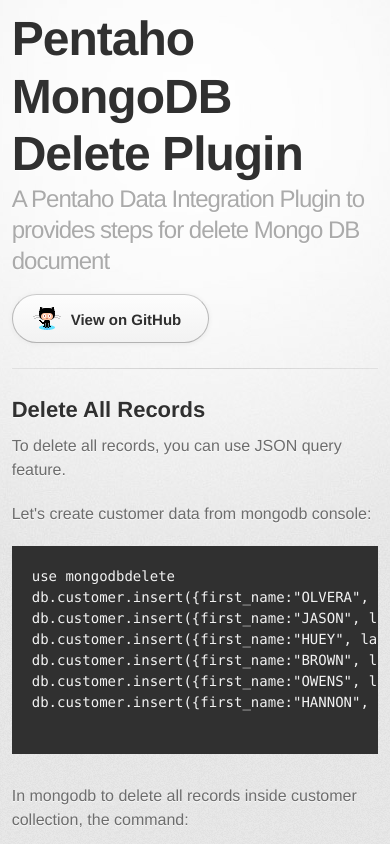
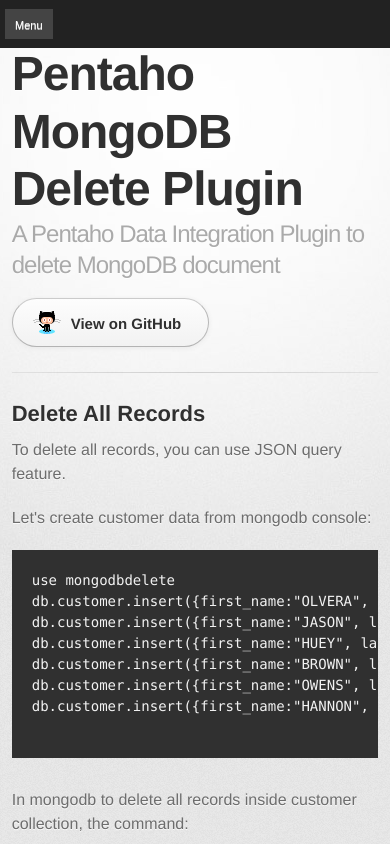
Before and after one commit to maasdi/pentaho-mongodb-delete-plugin, a plain HTML site: page post/delete-all.html in a window 390 px wide. Shown: the top 844 px of the page. Drawn offline with nearby package versions, Linux system fonts and the light colour scheme; a web font is replaced by a local one.

Commit message:
update menu

```diff
--- a/js/app.js
+++ b/js/app.js
@@ -1,6 +1,6 @@
 $(document).ready(function(){
-	//$('#responsive-menu-button').sidr({
-    //  name: 'sidr-main',
-    //  source: '#navigation'
-   // });
+	$('#responsive-menu-button').sidr({
+      name: 'sidr-main',
+      source: '#navigation'
+    });
 });
--- a/post/delete-all.html
+++ b/post/delete-all.html
@@ -3,24 +3,42 @@
   <head>
     <meta charset='utf-8'>
     <meta http-equiv="X-UA-Compatible" content="chrome=1">
+    <meta name="viewport" content="width=device-width, initial-scale=1.0">
     <link href='https://fonts.googleapis.com/css?family=Chivo:900' rel='stylesheet' type='text/css'>
     <link rel="stylesheet" type="text/css" href="../stylesheets/stylesheet.css" media="screen" />
     <link rel="stylesheet" type="text/css" href="../stylesheets/pygment_trac.css" media="screen" />
     <link rel="stylesheet" type="text/css" href="../stylesheets/print.css" media="print" />
+    <link rel="stylesheet" type="text/css" href="../js/sidr/stylesheets/jquery.sidr.dark.css">
     <!--[if lt IE 9]>
     <script src="//html5shiv.googlecode.com/svn/trunk/html5.js"></script>
     <![endif]-->
-    <script type="text/javascript" src="//ajax.googleapis.com/ajax/libs/jquery/1.7.2/jquery.min.js"></script>
+    <script type="text/javascript" src="http://ajax.googleapis.com/ajax/libs/jquery/1.7.2/jquery.min.js"></script>
+    <script type="text/javascript" src="../js/sidr/jquery.sidr.min.js"></script>
     <script type="text/javascript" src="../js/app.js"></script>
     <title>Pentaho MongoDB Delete Plugin</title>
   </head>
   <body>
+    <div id="mobile-header">
+        <a id="responsive-menu-button" href="#sidr-main">Menu</a>
+    </div>
+
+    <div id="navigation">
+        <nav class="nav">
+              <ul class="nav-bar">
+                  <li><a href="#getstarted">Get started</a></li>
+                  <li>
+                    <a href="#documentation">Documentation</a>
+                  </li>
+                  <li><a href="#support">Support</a></li>
+              </ul>
+        </nav>
+    </div>
     <div id="container">
       <div class="inner">
 
         <header>
           <h1>Pentaho MongoDB Delete Plugin</h1>
-          <h2>A Pentaho Data Integration Plugin to provides steps for delete Mongo DB document</h2>
+          <h2>A Pentaho Data Integration Plugin to delete MongoDB document</h2>
         </header>
 
         <section id="downloads" class="clearfix">
--- a/stylesheets/stylesheet.css
+++ b/stylesheets/stylesheet.css
@@ -351,7 +351,7 @@ footer a:hover {
 /* All Mobile Sizes (devices and browser) */
 @media only screen and (max-width: 767px) {
   header {
-    padding-top: 10px;
+    padding-top: 45px;
     padding-bottom: 10px;
   }
   #downloads {
@@ -386,7 +386,7 @@ footer a:hover {
   height: 38px;
   text-align: center;
 }
-/* line 154, ../sass/app.scss */
+
 #navigation .nav {
   width: 100%;
   z-index: 10;
@@ -397,7 +397,7 @@ footer a:hover {
   -moz-box-shadow: 0px 0px 5px #333333;
   box-shadow: 0px 0px 5px #333333;
 }
-/* line 161, ../sass/app.scss */
+
 #navigation .nav .nav-bar {
   margin: 0;
   display: inline-block;
@@ -406,7 +406,7 @@ footer a:hover {
   border-left: 1px solid #444;
   height: 38px;
 }
-/* line 168, ../sass/app.scss */
+
 #navigation .nav .nav-bar > li {
   -webkit-box-shadow: none;
   -moz-box-shadow: none;
@@ -418,17 +418,57 @@ footer a:hover {
   border-right: 1px solid #444;
   line-height: 38px;
 }
-/* line 177, ../sass/app.scss */
+
 #navigation .nav .nav-bar > li:hover, #navigation .nav .nav-bar > li.active {
   background: #444;
   -webkit-box-shadow: inset 0 0 15px 5px #222222;
   -moz-box-shadow: inset 0 0 15px 5px #222222;
   box-shadow: inset 0 0 15px 5px #222222;
 }
-/* line 181, ../sass/app.scss */
+
 #navigation .nav .nav-bar > li a {
   display: block;
   padding: 0 15px;
   color: #fff;
   font-size: 0.75em;
 }
+
+
+#mobile-header {
+  display: none;
+  height: 48px;
+  background: #222;
+  text-align: left;
+  line-height: 48px;
+}
+
+#mobile-header #responsive-menu-button {
+  margin-left: 5px;
+  color: #fff;
+  background: #444;
+  padding: 10px 10px 8px;
+  font-family: Arial, sans-serif;
+  font-size: 0.6875em;
+}
+
+
+@media only screen and (max-width: 767px) {
+
+  #forkme {
+    display: none;
+  }
+
+  #navigation {
+    display: none;
+  }
+
+  #mobile-header {
+    display: block;
+    position: absolute;
+    position: fixed;
+    width: 100%;
+    top: 0;
+    z-index: 200;
+  }
+
+}
```
Also changed, not shown: index.html (+11 -11 lines).
